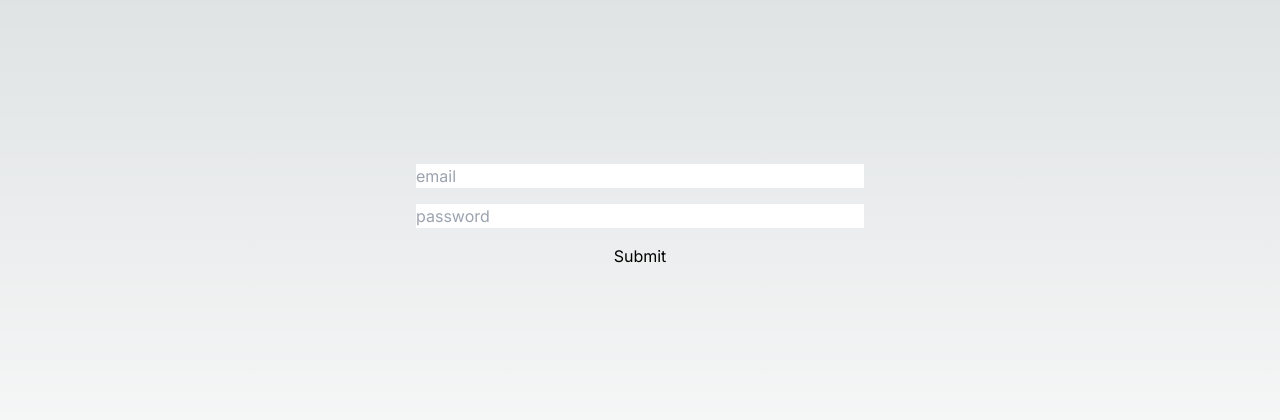
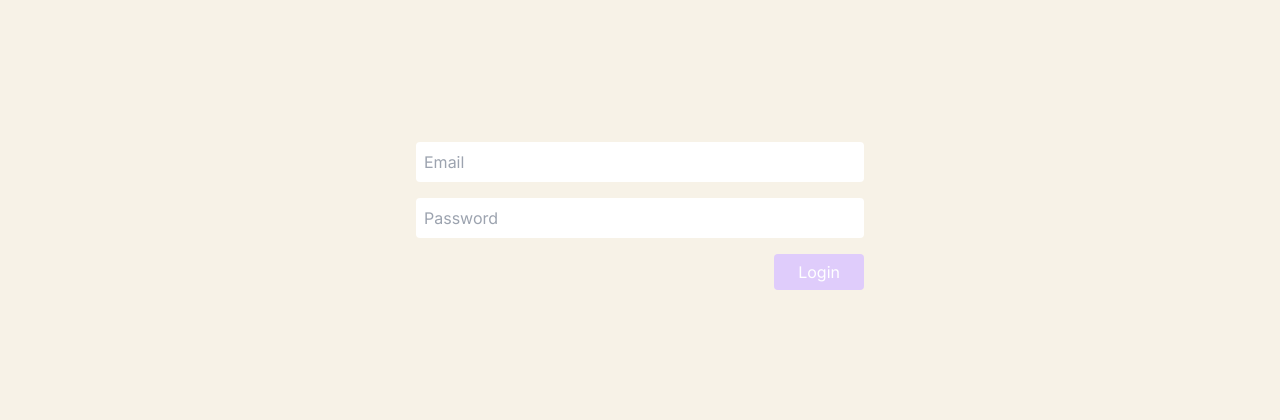
Before and after one commit to UnknownMemory/short-message, a Next.js app: page /login in a window 1280 px wide. Shown: the part 184-604 px from the top of the page. Built offline with nearby package versions, Linux system fonts and the light colour scheme.

Commit message:
update tailwind theme colors

```diff
--- a/src/app/globals.css
+++ b/src/app/globals.css
@@ -2,7 +2,7 @@
 @tailwind components;
 @tailwind utilities;
 
-:root {
+/* :root {
   --foreground-rgb: 0, 0, 0;
   --background-start-rgb: 214, 219, 220;
   --background-end-rgb: 255, 255, 255;
@@ -14,7 +14,7 @@
     --background-start-rgb: 0, 0, 0;
     --background-end-rgb: 0, 0, 0;
   }
-}
+} */
 
 body {
   color: rgb(var(--foreground-rgb));
@@ -26,8 +26,34 @@ body {
     rgb(var(--background-start-rgb));
 }
 
+
+@layer base {
+  html {
+    @apply bg-sm-primary;
+  }
+
+  input::placeholder {
+    text-transform: capitalize;
+  }
+}
+
+@layer components {
+  .btn-default {
+    background-color: theme(colors.sm-secondary);
+    @apply text-white rounded md:px-6 md:py-1.5
+  }
+}
+
+
 @layer utilities {
   .text-balance {
     text-wrap: balance;
   }
 }
+/* @media (prefers-color-scheme: dark) {
+  @layer base {
+    html {
+      @apply bg-sm-dark;
+    }
+  }
+} */
--- a/src/app/layout.tsx
+++ b/src/app/layout.tsx
@@ -5,8 +5,8 @@ import "./globals.css";
 const inter = Inter({ subsets: ["latin"] });
 
 export const metadata: Metadata = {
-  title: "Create Next App",
-  description: "Generated by create next app",
+  title: "Short Message",
+  description: "",
 };
 
 export default function RootLayout({
--- a/src/app/login/page.tsx
+++ b/src/app/login/page.tsx
@@ -13,7 +13,9 @@ export default function Login() {
             <form className="md:w-[35%] flex flex-col" action={loginAction}>
                 <FormInput name="email" type="email" error={null}></FormInput>
                 <FormInput name="password" type="password" error={null}></FormInput>
-                <button type="submit">Submit</button>
+                <div className="flex justify-end">
+                    <button className="btn-default" type="submit">Login</button>
+                </div>
             </form>
         </div>
     )
--- a/src/components/FormInput/index.tsx
+++ b/src/components/FormInput/index.tsx
@@ -9,7 +9,7 @@ export const FormInput = ({name, type, error}: Props) => {
 
         <div className="w-full">
             {error ? <p className="md:text-sm text-red-600">{error}</p> : ''}
-            <input className="md:mb-4 text-black w-full" type={type} name={name} placeholder={name}/>
+            <input className="md:mb-4 md:p-2 text-black w-full rounded" type={type} name={name} placeholder={name}/>
         </div>
     )
 }
--- a/tailwind.config.ts
+++ b/tailwind.config.ts
@@ -8,12 +8,16 @@ const config: Config = {
   ],
   theme: {
     extend: {
-      backgroundImage: {
-        "gradient-radial": "radial-gradient(var(--tw-gradient-stops))",
-        "gradient-conic":
-          "conic-gradient(from 180deg at 50% 50%, var(--tw-gradient-stops))",
+      colors: {
+        "sm-primary": "#F7F2E7",
+        "sm-secondary": "#DFCCFB",
+        "sm-primary-dark": "#222831",
+        "sm-light-beige": "#F0EBE3",
+        "sm-light-gray": "#D8D3CD",
+        "sm-dark-gray": "#797A7E",
       },
-    },
+    }
+
   },
   plugins: [],
 };
```
